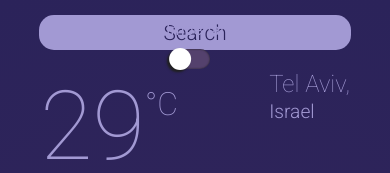
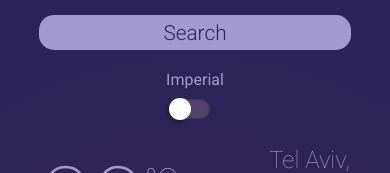
Before and after one commit to benijaichenco/project-weather-app, a plain HTML site: page index.html in a window 390 px wide. Shown: the top 173 px of the page. Drawn offline with Linux system fonts and the light colour scheme; no server answers.

Commit message:
style unit-choice in media query

```diff
--- a/style.css
+++ b/style.css
@@ -208,6 +208,12 @@ input[type="checkbox"]:checked:before {
     min-width: 200px;
   }
 
+  .unit-choice {
+    margin-top: 20px;
+    position: static;
+    transform: translateX(0);
+  }
+
   .current {
     width: 100%;
   }
```
